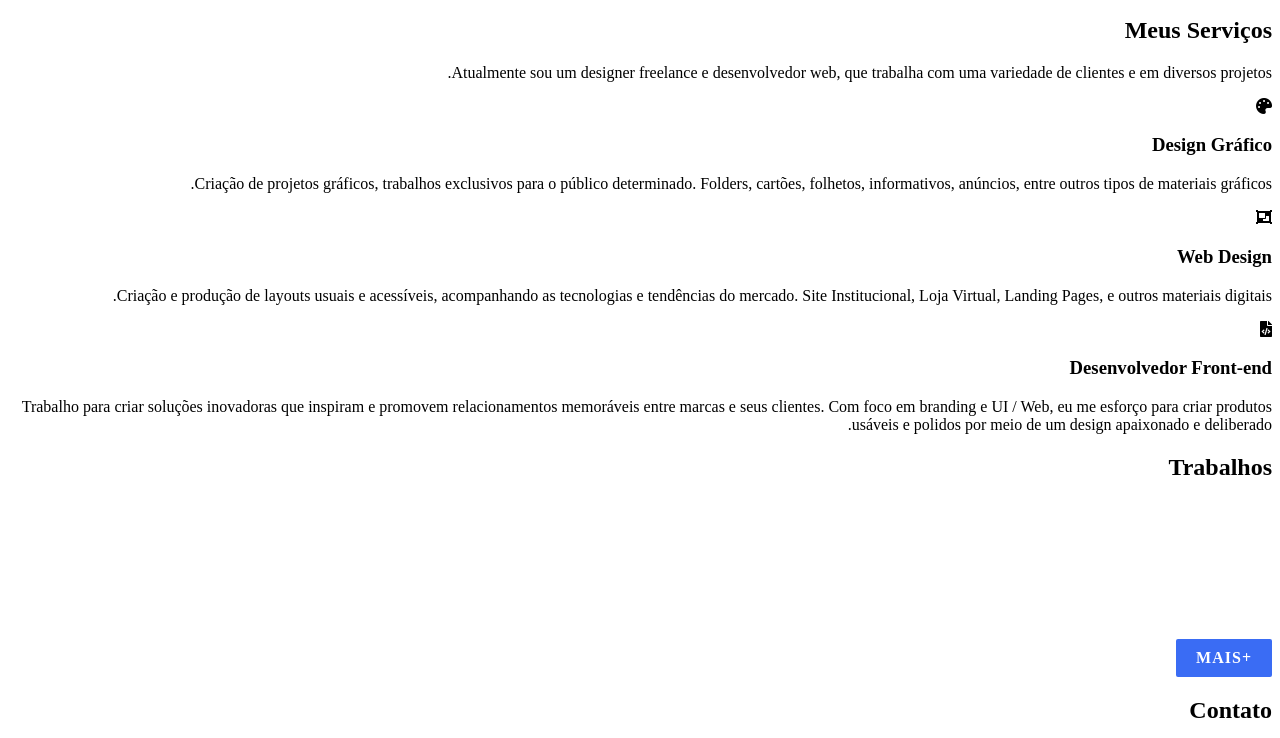
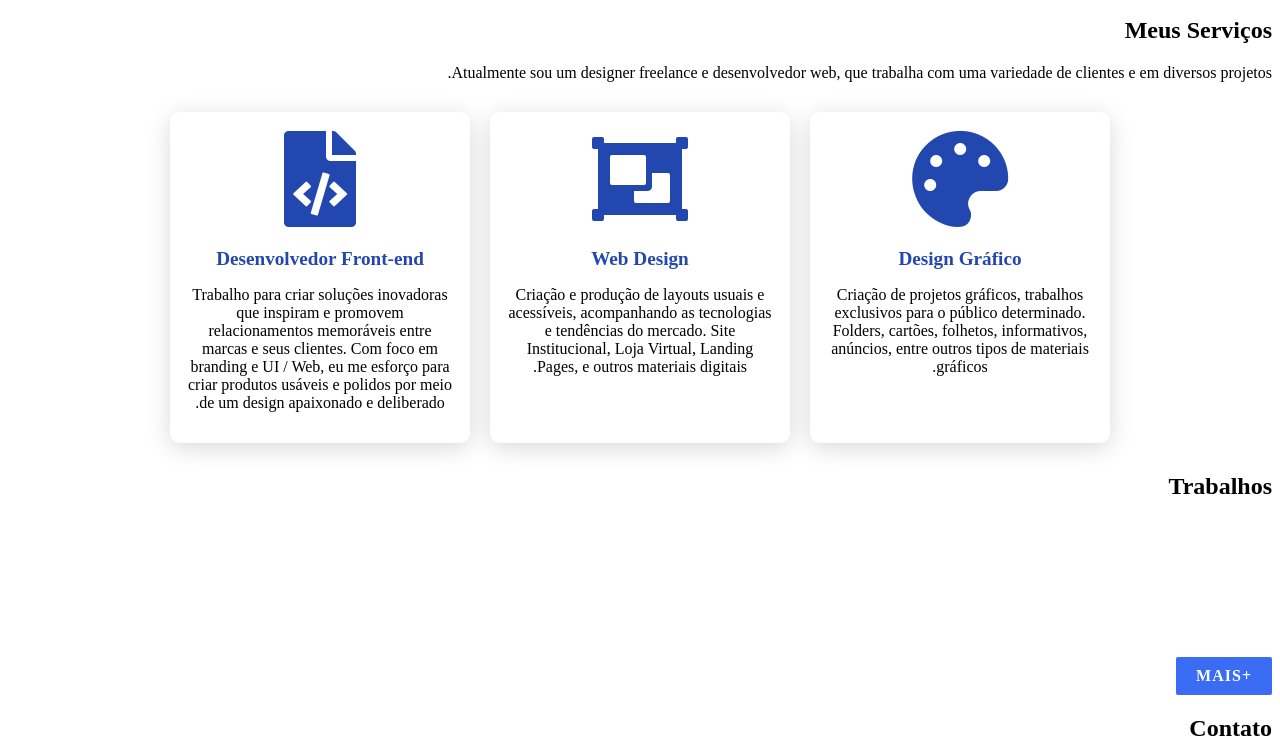
Before and after one commit to riversdiniz/fanpage, a plain HTML site: page index.html in a window 1280 px wide. Shown: the part 1869-2607 px from the top of the page. Drawn offline with Linux system fonts and the light colour scheme; a script that the page names is missing.

Commit message:
Configuração do servico em css

```diff
--- a/css/styles.css
+++ b/css/styles.css
@@ -261,3 +261,49 @@ header{
     width: 60%;
     background: #6d7eb8;
   }
+
+  .services .content{
+    display: flex;
+    justify-content: center;
+    flex-wrap: wrap;
+    flex-direction: row;
+    margin-top: 20px;
+  }
+
+  .services .content .card{
+    background: #fff;
+    width: 270px;
+    margin: 10px;
+    padding: 15px;
+    justify-content: center;
+    align-items: center;
+    flex-direction: column;
+    box-shadow: 0 5px 25px rgba(1 1 1 / 15%);
+    border-radius: 10px;
+  }
+
+  .services .content .card .service-icon{
+    color: #2248af;
+    font-size: 6em;
+    text-align: center;
+    transition: transform 0.5s ease;
+  }
+
+  .services .content .card:hover .service-icon{
+    transform: translateY(-10px);
+  }
+
+  .services .content .card .info{
+    text-align: center;
+  }
+
+  .services .content .card .info h3{
+    color: #2248af;
+    font-size: 1.2em;
+    font-weight: 700;
+    margin: 10px;
+  }
+
+  .servicos__descricao{
+    text-align: center;
+  }
```
